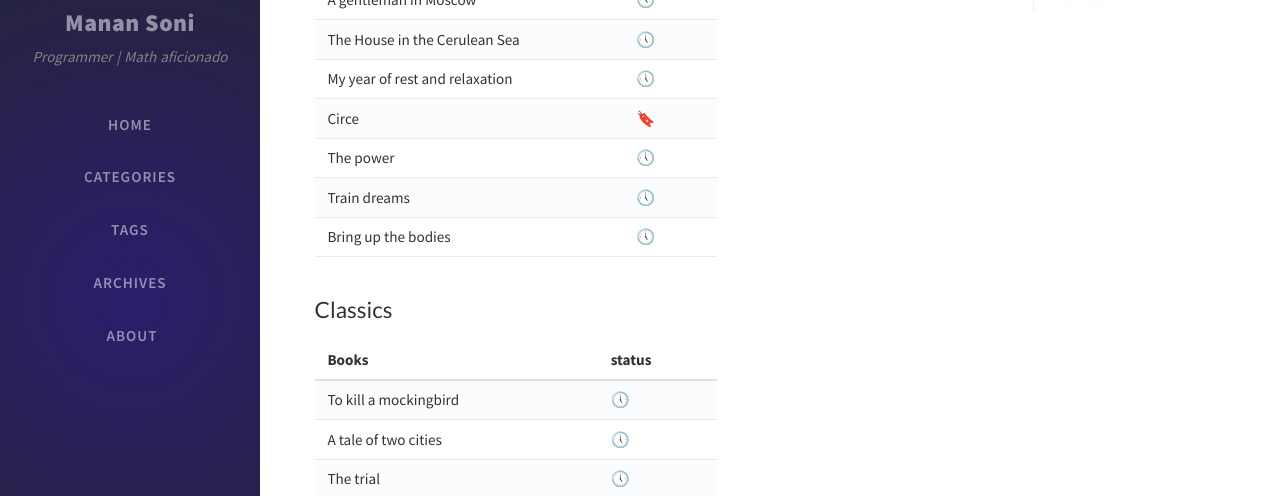
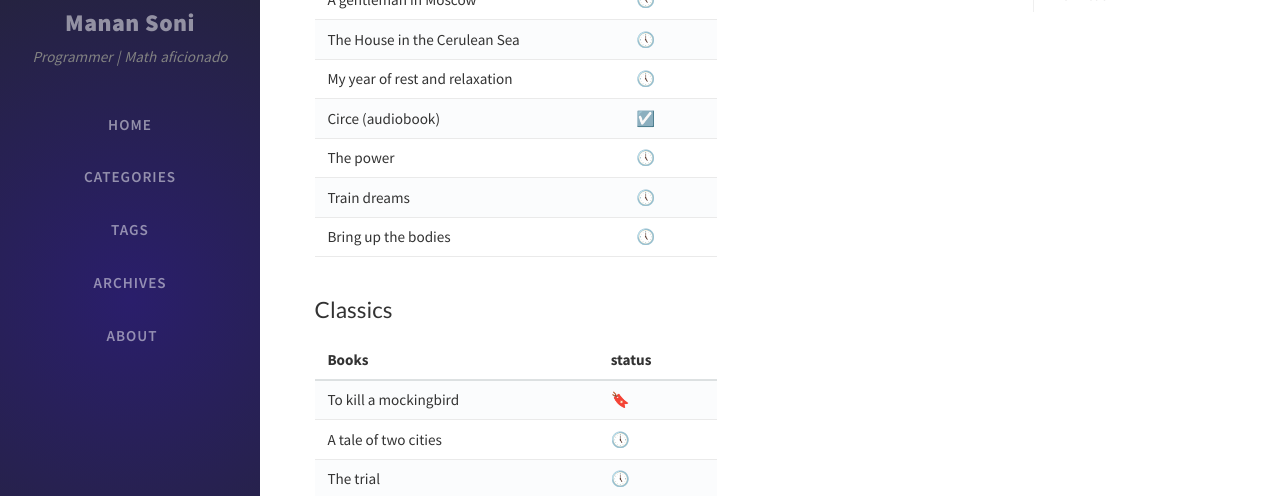
Before and after one commit to MananSoni42/manansoni42.github.io, a Jekyll site: the page built from _posts/2020-12-24-Books-to-read-in-2021.md, in a window 1280 px wide and 900 px high, scrolled down 493 px. Shown: the part 151-647 px from the top of the window. Built offline with Jekyll 4.4.1, drawn with Linux system fonts in a browser that asks for light colours; nearby versions of some CDN libraries; emoji names are drawn with the system emoji font; comment, search, counter and statistics services are not loaded.

Commit message:
update books, fix mistake in numerical algos

```diff
--- a/_posts/2020-12-24-Books-to-read-in-2021.md
+++ b/_posts/2020-12-24-Books-to-read-in-2021.md
@@ -26,18 +26,18 @@ My (frequently updated) wishlist of books to read in **2021**
 | A gentleman in Moscow          | :clock5:                |
 | The House in the Cerulean Sea  | :clock5:                |
 | My year of rest and relaxation | :clock5:                |
-| Circe                          | :bookmark:              |
+| Circe (audiobook)              | :ballot_box_with_check: |
 | The power                      | :clock5:                |
 | Train dreams                   | :clock5:                |
 | Bring up the bodies            | :clock5:                |
 
 ## Classics
 
-| Books                 | status   |
-| --------------------- | -------- |
-| To kill a mockingbird | :clock5: |
-| A tale of two cities  | :clock5: |
-| The trial             | :clock5: |
+| Books                 | status     |
+| --------------------- | ---------- |
+| To kill a mockingbird | :bookmark: |
+| A tale of two cities  | :clock5:   |
+| The trial             | :clock5:   |
 
 # Non-fiction
 
```
Also changed, not shown: _posts/2020-11-29-Visualizing-Numerical-Analysis.md (+1 -1 lines).
